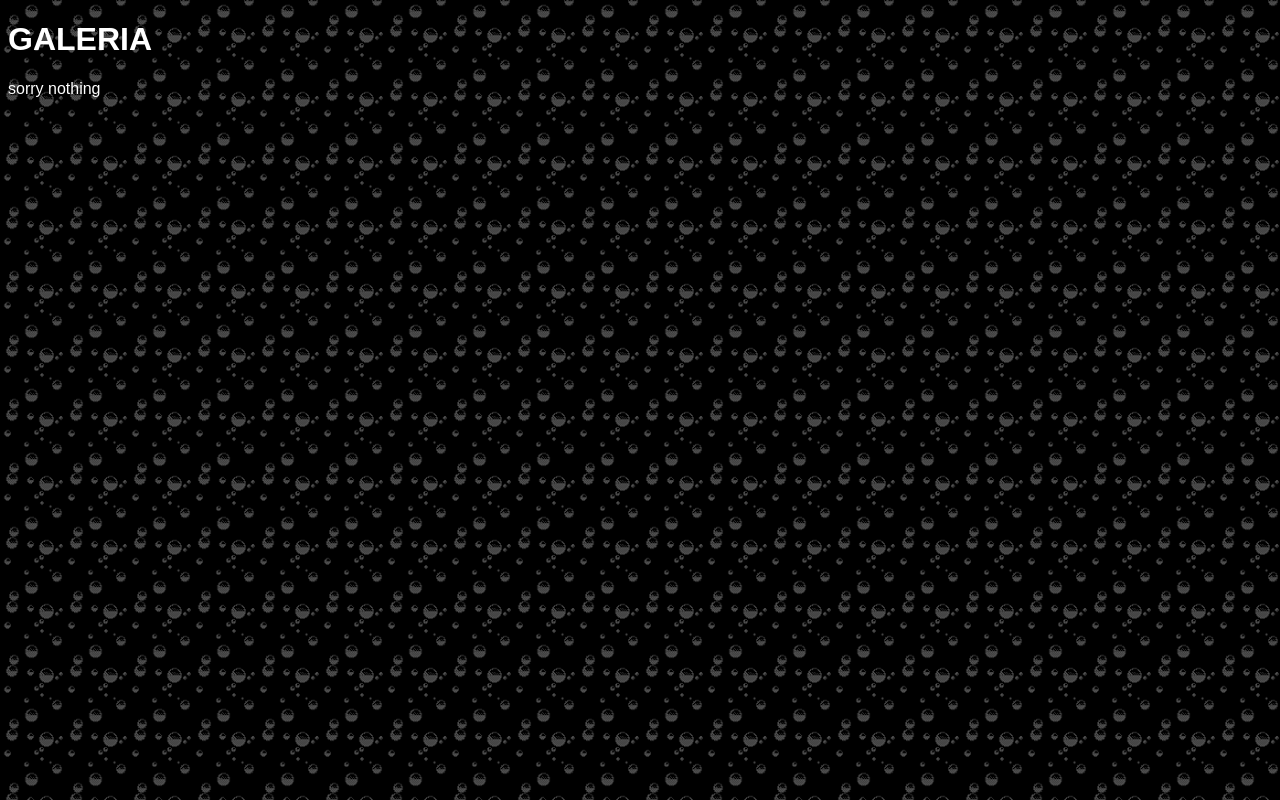
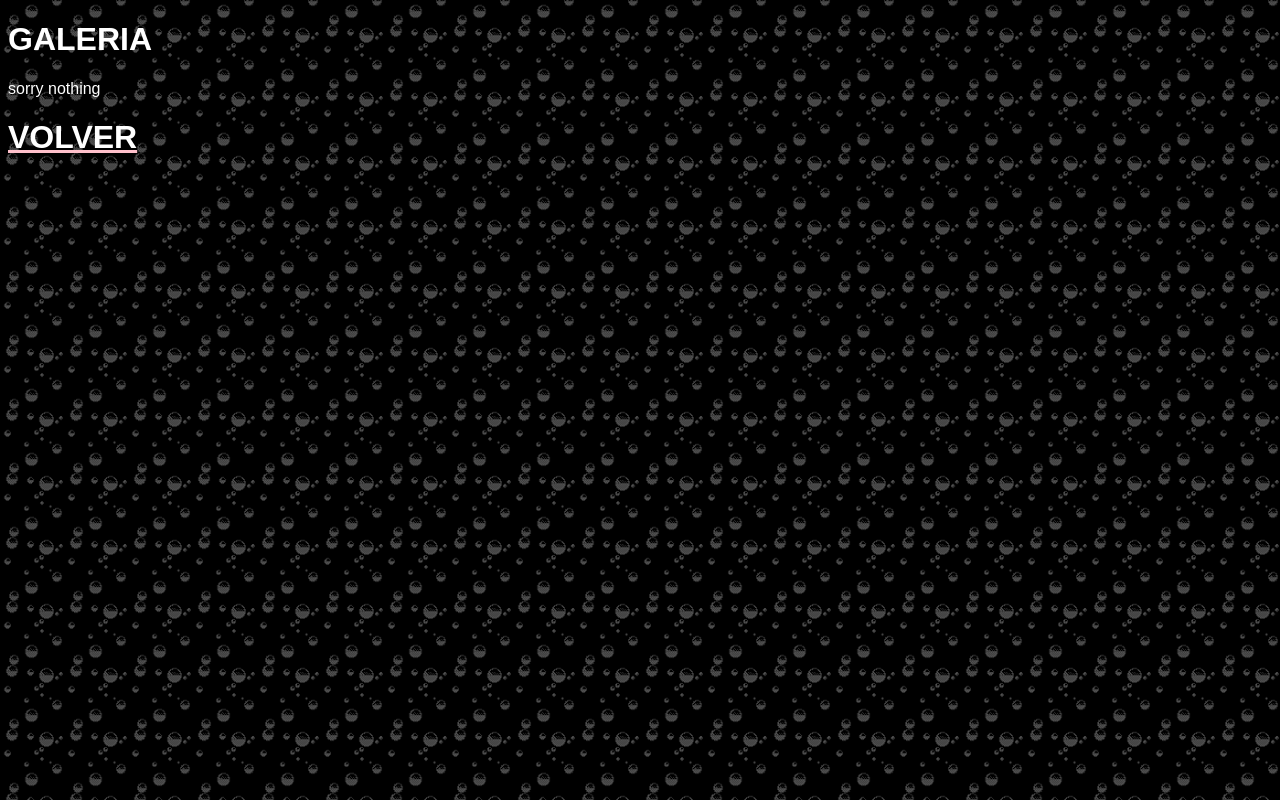
Before and after one commit to pochota/pochota.github.io, a plain HTML site: page galeria.html in a window 1280 px wide. Drawn offline with Linux system fonts and the light colour scheme.

```diff
--- a/galeria.html
+++ b/galeria.html
@@ -24,7 +24,7 @@ a   {color: pink;}
 <!--		<p>categoria de fotos que me gustan</p>
 			<h2>FOTOS DE PERFIL</h2>
 			<p>el historial de fotos de perfil que tuve</p>
-			<img src="">
-		<a href="./index.html"><h1>VOLVER</h1></a> -->
+			<img src=""> -->
+		<a href="./index.html"><h1>VOLVER</h1></a>
 	</body>
 </html>
```
